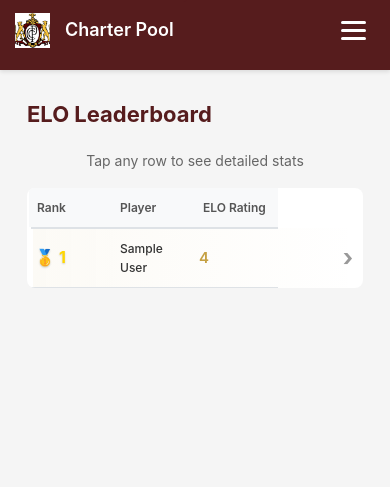
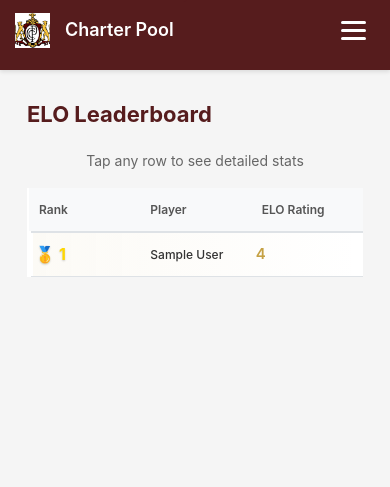
Before and after one commit to conjfrnk/charter-pool, a Flask app: page /leaderboard in a window 390 px wide. Shown: the top 487 px of the page. Run offline with Flask 3, Linux system fonts and the light colour scheme; a user stored in the database is signed in; tables that the repository leaves empty hold one stand-in row (values such as "Sample post"); some libraries are stand-ins or nearby versions.

Commit message:
Update version to v2.1.3 and refine mobile leaderboard styles
- Bumped the application version to v2.1.3.
- Adjusted mobile leaderboard layout by setting a fixed colspan for player details and improving padding for better visibility.
- Enhanced CSS for mobile views, ensuring full-width tables and improved element spacing for a cleaner appearance.

These changes collectively enhance the mobile user experience and maintain a consistent interface across devices.

```diff
--- a/static/main.js
+++ b/static/main.js
@@ -341,8 +341,9 @@ document.addEventListener('DOMContentLoaded', () => {
 
     const detailsRow = document.createElement('tr');
     detailsRow.className = 'player-details-row';
+    // Use colspan of 3 since we're only showing 3 columns on mobile (Rank, Player, ELO)
     detailsRow.innerHTML = `
-      <td colspan="${colSpan}" style="padding: 0; border: none;">
+      <td colspan="3" style="padding: 0 !important; border: none !important;">
         <div class="player-details">
           <div class="detail-item">
             <span class="detail-label">Rank</span>
--- a/static/style.css
+++ b/static/style.css
@@ -2003,27 +2003,10 @@ table tr.highlight {
 
 /* Expandable rows for mobile */
 @media (max-width: 768px) {
-  .leaderboard-table tbody tr {
+  .leaderboard-table tbody tr:not(.player-details-row) {
     cursor: pointer;
     transition: all var(--transition-fast);
     position: relative;
-  }
-
-  .leaderboard-table tbody tr::after {
-    content: '›';
-    position: absolute;
-    right: 8px;
-    top: 50%;
-    transform: translateY(-50%);
-    font-size: 24px;
-    font-weight: bold;
-    color: var(--text-tertiary);
-    transition: transform var(--transition-fast);
-    pointer-events: none;
-  }
-
-  .leaderboard-table tbody tr.expanded::after {
-    transform: translateY(-50%) rotate(90deg);
   }
 }
 
@@ -2042,10 +2025,20 @@ table tr.highlight {
   background: var(--bg-hover);
   border-top: 2px solid var(--border-color);
   animation: slideDown 0.3s ease;
+  width: 100%;
+  box-sizing: border-box;
 }
 
 .player-details.show {
   display: grid;
+}
+
+.player-details-row {
+  background: transparent !important;
+}
+
+.player-details-row td {
+  padding: 0 !important;
 }
 
 @keyframes slideDown {
@@ -2088,12 +2081,6 @@ table tr.highlight {
 }
 
 @media (max-width: 768px) {
-  /* Add visual hint that rows are tappable */
-  .leaderboard-table tbody tr {
-    position: relative;
-    padding-right: 36px;
-  }
-
   /* Hide Wins, Losses, Win Rate columns on mobile - only show on expand */
   .leaderboard-table thead th:nth-child(4),
   .leaderboard-table thead th:nth-child(5),
@@ -2107,6 +2094,12 @@ table tr.highlight {
   /* Make table full width on mobile */
   .leaderboard-table {
     min-width: 100%;
+    width: 100%;
+  }
+
+  /* Remove any extra margins */
+  .table-container {
+    overflow-x: visible;
   }
 }
 
@@ -2118,15 +2111,15 @@ table tr.highlight {
 
   .leaderboard-table th,
   .leaderboard-table td {
-    padding: 10px 8px;
-  }
-
-  .leaderboard-table tbody tr {
+    padding: 12px 10px;
+  }
+
+  .leaderboard-table tbody tr:not(.player-details-row) {
     border-left: 4px solid transparent;
     min-height: 56px;
   }
 
-  .leaderboard-table tbody tr:active {
+  .leaderboard-table tbody tr:not(.player-details-row):active {
     background: var(--bg-hover);
     border-left-color: var(--color-primary);
   }
@@ -2139,10 +2132,12 @@ table tr.highlight {
   /* Make rank and name more prominent on mobile */
   .leaderboard-table .rank-cell {
     font-size: 16px;
+    font-weight: 700;
   }
 
   .leaderboard-table .elo-cell {
     font-size: 15px;
+    font-weight: 600;
   }
 
   /* Adjust detail panels on smaller screens */
@@ -2164,7 +2159,14 @@ table tr.highlight {
     margin-left: 0;
     margin-right: 0;
     width: 100%;
-  }
+    border-radius: 8px;
+    overflow: visible;
+  }
+
+  .page-container {
+    padding: 12px;
+  }
+}
 
   /* Pagination improvements on mobile */
   .pagination {
```
Also changed, not shown: 1 other file.
